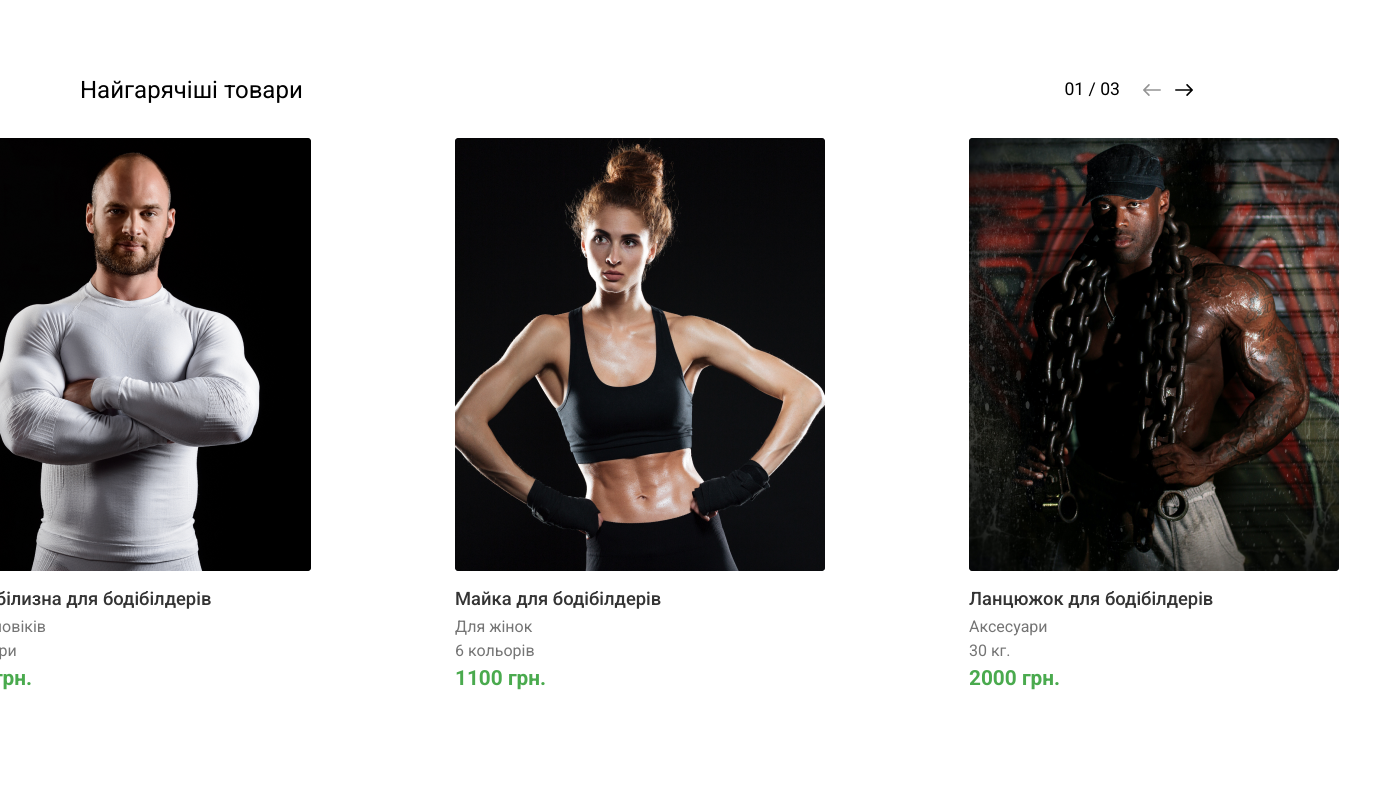
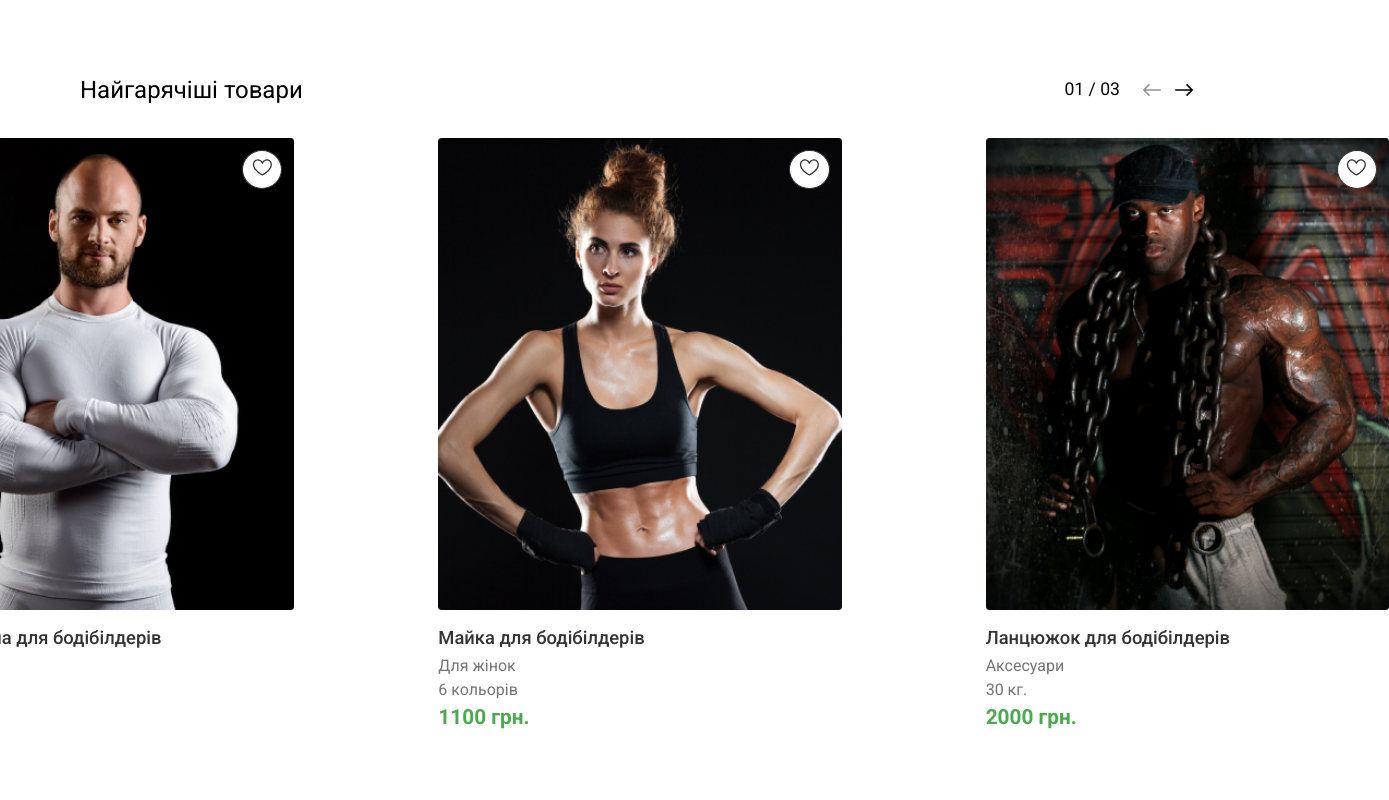
Before and after one commit to Marharet/interne-technical-task, a React (Create React App) app: page / in a window 1280 px wide. Shown: the part 1120-1920 px from the top of the page, 1389 px wide, since content can reach past the window. Built offline with nearby package versions, Linux system fonts and the light colour scheme.

Commit message:
Minor changes

```diff
--- a/src/components/Box3.js
+++ b/src/components/Box3.js
@@ -1,6 +1,7 @@
 import React from "react";
 import { IoIosArrowRoundBack } from "react-icons/io";
 import { IoIosArrowRoundForward } from "react-icons/io";
+import { GoHeart } from "react-icons/go";
 
 import data from "./goodsAndPrices.js"
 
@@ -8,8 +9,6 @@ import "../css/Box3.css"
 import "../css/Box5.css"
 
 export default function Box3() {
-
-
 
   return (
     <div className="box5-container" >
@@ -26,6 +25,7 @@ export default function Box3() {
           {data.map((item) => (
             <div key={item.id} className="item">
               <img src={require(`../img/${item.img}`)} alt={item.goodsTitle} />
+              <button className="liked-goods"><GoHeart/></button>
               <h4>{item.goodsTitle}</h4>
               <p className="subtitles">{item.category}</p>
               <p className="subtitles">{item.assets}</p>
--- a/src/css/Box3.css
+++ b/src/css/Box3.css
@@ -12,10 +12,13 @@
 
 .item{
     margin: 0 9vh;
+    position: relative;
 }
 
 .goods-container img{
     margin-bottom: 2vh;
+    height: 59vh;
+    position: relative;
 }
 
 .goods-container h4{
@@ -38,3 +41,18 @@
     font-weight: 700;
     font-size: 2.6vh;
 }
+
+.liked-goods{
+    position: absolute;
+    top: 1.5vh;
+    right: 1.5vh;
+    background-color: #fff;
+    padding: 0.8vh 1.1vh;
+    border-radius: 50%;
+    text-align: center;
+    font-size: 2.6vh;
+    color: #343434;
+    border: 1px solid #343434;
+    cursor: pointer;
+    line-height: 2.6vh;
+}
```
